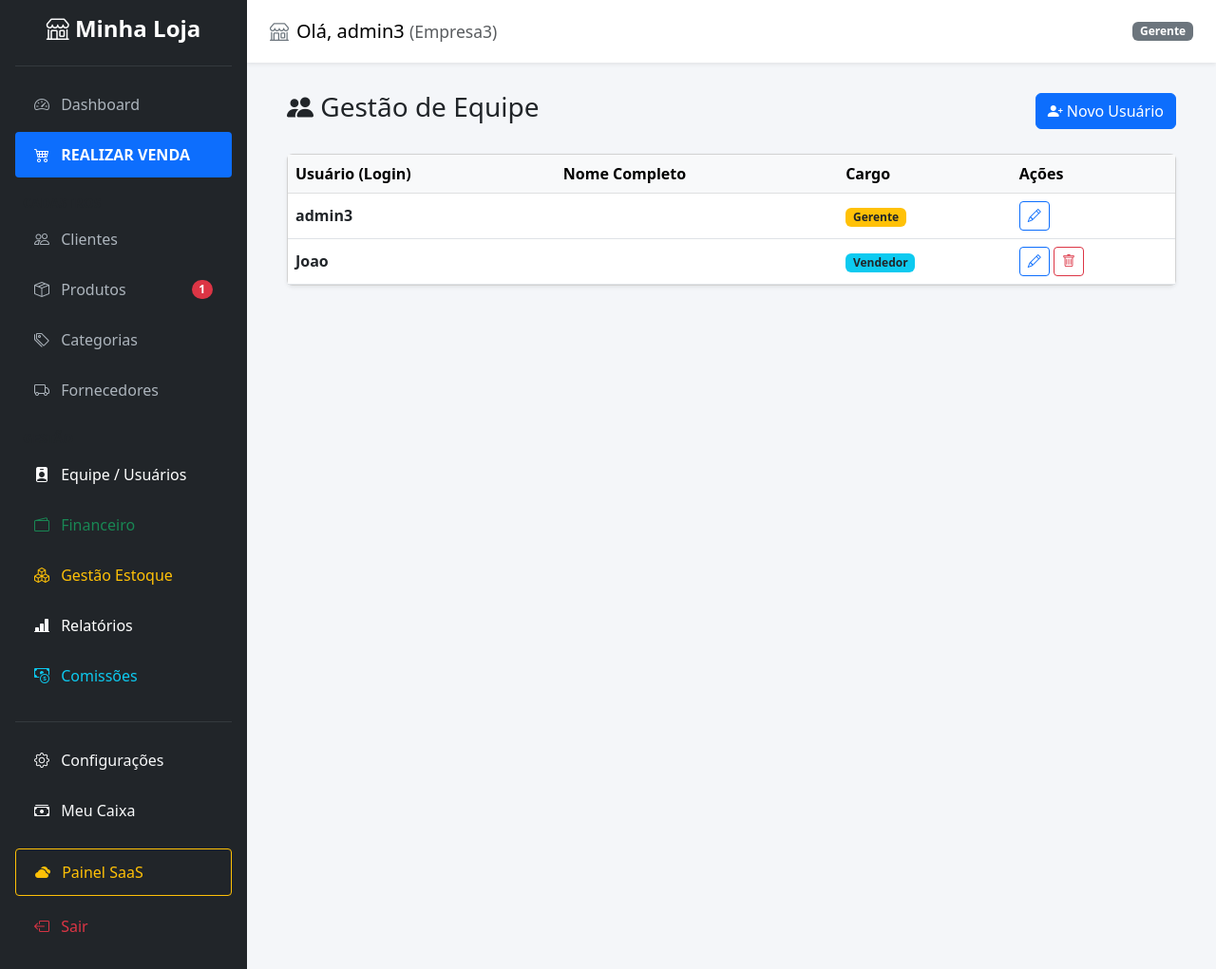
After one commit to SrDOliveira/ERP, a Django app: page /equipe/ in a window 1280 px wide. The commit adds this page. Shown: the whole page at 95% size. Run offline with Django 5.2, Linux system fonts and the light colour scheme; a user stored in the database is signed in; data comes from the database, SQL or seed files in the repository; some libraries are stand-ins or nearby versions.

Commit message:
Adicionado módulo de Gestão de Equipe

```diff
--- a/core/templates/core/base.html
+++ b/core/templates/core/base.html
@@ -104,6 +104,11 @@
 
             {% if user.cargo != 'VENDEDOR' %}
                 <p class="text-uppercase text-muted small fw-bold mt-3 mb-1 ms-2">Gestão</p>
+
+                <a href="{% url 'lista_equipe' %}" class="text-white">
+                <i class="bi bi-person-badge-fill me-2"></i> Equipe / Usuários
+                </a>
+
                 <a href="{% url 'financeiro' %}" class="text-success">
                     <i class="bi bi-wallet2 me-2"></i> Financeiro
                 </a>
--- /dev/null
+++ b/core/templates/core/lista_equipe.html
@@ -0,0 +1,58 @@
+{% extends 'core/base.html' %}
+
+{% block title %}Minha Equipe{% endblock %}
+
+{% block content %}
+<div class="container-fluid">
+    <div class="d-flex justify-content-between align-items-center mb-4">
+        <h3><i class="bi bi-people-fill"></i> Gestão de Equipe</h3>
+        <a href="{% url 'adicionar_colaborador' %}" class="btn btn-primary">
+            <i class="bi bi-person-plus-fill"></i> Novo Usuário
+        </a>
+    </div>
+
+    <div class="card shadow-sm">
+        <div class="card-body p-0">
+            <table class="table table-hover align-middle mb-0">
+                <thead class="table-light">
+                    <tr>
+                        <th>Usuário (Login)</th>
+                        <th>Nome Completo</th>
+                        <th>Cargo</th>
+                        <th>Ações</th>
+                    </tr>
+                </thead>
+                <tbody>
+                    {% for u in usuarios %}
+                    <tr>
+                        <td class="fw-bold">{{ u.username }}</td>
+                        <td>{{ u.first_name }} {{ u.last_name }}</td>
+                        <td>
+                            {% if u.cargo == 'GERENTE' %}
+                                <span class="badge bg-warning text-dark">Gerente</span>
+                            {% elif u.cargo == 'VENDEDOR' %}
+                                <span class="badge bg-info text-dark">Vendedor</span>
+                            {% else %}
+                                <span class="badge bg-secondary">{{ u.get_cargo_display }}</span>
+                            {% endif %}
+                        </td>
+                        <td>
+                            <a href="{% url 'editar_colaborador' u.id %}" class="btn btn-sm btn-outline-primary">
+                                <i class="bi bi-pencil"></i>
+                            </a>
+                            {% if u.id != user.id %}
+                            <a href="{% url 'excluir_colaborador' u.id %}" class="btn btn-sm btn-outline-danger" onclick="return confirm('Tem certeza que deseja remover este usuário?');">
+                                <i class="bi bi-trash"></i>
+                            </a>
+                            {% endif %}
+                        </td>
+                    </tr>
+                    {% empty %}
+                    <tr><td colspan="4" class="text-center p-3">Nenhum usuário encontrado.</td></tr>
+                    {% endfor %}
+                </tbody>
+            </table>
+        </div>
+    </div>
+</div>
+{% endblock %}
--- a/core/urls.py
+++ b/core/urls.py
@@ -43,4 +43,10 @@ urlpatterns = [
     path('configuracoes/', views.configuracoes, name='configuracoes'),
 
     path('estoque/painel/', views.painel_estoque, name='painel_estoque'),
+
+    # Equipe
+    path('equipe/', views.lista_equipe, name='lista_equipe'),
+    path('equipe/novo/', views.adicionar_colaborador, name='adicionar_colaborador'),
+    path('equipe/editar/<int:user_id>/', views.editar_colaborador, name='editar_colaborador'),
+    path('equipe/excluir/<int:user_id>/', views.excluir_colaborador, name='excluir_colaborador'),
 ]
--- a/core/views.py
+++ b/core/views.py
@@ -1,18 +1,36 @@
-# core/views.py (VERSÃO FINAL COMPLETA)
+# core/views.py
 
-from django.contrib import messages # <--- Importante para os avisos de "Sucesso"
+# --- 1. IMPORTS DO DJANGO ---
+from django.contrib import messages
 from django.http import HttpResponse, HttpResponseForbidden
 from django.shortcuts import render, redirect, get_object_or_404
 from django.template.loader import render_to_string
 from django.contrib.auth.decorators import login_required
 from django.views.decorators.http import require_POST
-from django.db.models import Sum, F  # <--- Adicione o F aqui
+from django.db.models import Sum, F, Count, ExpressionWrapper, FloatField
 from django.utils import timezone
 from django.contrib.admin.views.decorators import staff_member_required
-from .forms import CategoriaForm, FornecedorForm, ClienteForm
-from django.db.models import Count # Adicione o Count nos imports lá em cima se não tiver
-from django.db.models import F, ExpressionWrapper, FloatField
 
+# --- 2. IMPORTS DE TERCEIROS ---
+from weasyprint import HTML
+
+# --- 3. IMPORTS DOS SEUS MODELOS (Banco de Dados) ---
+from .models import (
+    Venda, ItemVenda, Produto, Cliente, Lancamento, Empresa,
+    MovimentoCaixa, Caixa, FormaPagamento, Usuario,
+    Categoria, Fornecedor
+)
+
+# --- 4. IMPORTS DOS SEUS FORMULÁRIOS ---
+from .forms import (
+    ProdutoForm, AberturaCaixaForm, FechamentoCaixaForm,
+    CategoriaForm, FornecedorForm, ClienteForm,
+    ConfiguracaoEmpresaForm, UsuarioForm
+)
+
+# =========================================================
+#  Abaixo começam as funções (dashboard, pdv, etc...)
+# =========================================================
 # Biblioteca de PDF
 from weasyprint import HTML
 
@@ -676,3 +694,76 @@ def painel_estoque(request):
         'lista_inteligente': lista_inteligente[:10], # Top 10 críticos
         'total_produtos': produtos.count()
     })
+    # =========================================================
+#  GESTÃO DE EQUIPE
+# =========================================================
+@login_required
+def lista_equipe(request):
+    # Segurança: Vendedor não vê isso
+    if request.user.cargo == 'VENDEDOR':
+        return HttpResponseForbidden("Acesso Negado")
+
+    # Lista apenas usuários da MESMA empresa
+    usuarios = Usuario.objects.filter(empresa=request.user.empresa)
+    return render(request, 'core/lista_equipe.html', {'usuarios': usuarios})
+
+@login_required
+def adicionar_colaborador(request):
+    if request.user.cargo == 'VENDEDOR': return HttpResponseForbidden()
+
+    if request.method == 'POST':
+        form = UsuarioForm(request.POST)
+        if form.is_valid():
+            novo_user = form.save(commit=False)
+            novo_user.empresa = request.user.empresa # Vincula à loja atual
+
+            # Define a senha corretamente (Criptografa)
+            senha_texto = form.cleaned_data.get('senha')
+            if senha_texto:
+                novo_user.set_password(senha_texto)
+            else:
+                novo_user.set_password('123456') # Senha padrão se não informar
+
+            novo_user.save()
+            return redirect('lista_equipe')
+    else:
+        form = UsuarioForm()
+
+    return render(request, 'core/form_generico.html', {'form': form, 'titulo': 'Novo Colaborador'})
+
+@login_required
+def editar_colaborador(request, user_id):
+    if request.user.cargo == 'VENDEDOR': return HttpResponseForbidden()
+
+    # Busca usuário garantindo que é da mesma empresa
+    colaborador = get_object_or_404(Usuario, id=user_id, empresa=request.user.empresa)
+
+    if request.method == 'POST':
+        form = UsuarioForm(request.POST, instance=colaborador)
+        if form.is_valid():
+            user_editado = form.save(commit=False)
+
+            # Se preencheu senha nova, troca. Se não, mantém a antiga.
+            senha_nova = form.cleaned_data.get('senha')
+            if senha_nova:
+                user_editado.set_password(senha_nova)
+
+            user_editado.save()
+            return redirect('lista_equipe')
+    else:
+        form = UsuarioForm(instance=colaborador)
+
+    return render(request, 'core/form_generico.html', {'form': form, 'titulo': 'Editar Colaborador'})
+
+@login_required
+def excluir_colaborador(request, user_id):
+    if request.user.cargo == 'VENDEDOR': return HttpResponseForbidden()
+
+    colaborador = get_object_or_404(Usuario, id=user_id, empresa=request.user.empresa)
+
+    # Impede que o usuário se exclua
+    if colaborador.id == request.user.id:
+        return HttpResponseForbidden("Você não pode excluir a si mesmo.")
+
+    colaborador.delete()
+    return redirect('lista_equipe')
```
Also changed, not shown: core/forms.py (+20 -0 lines).
